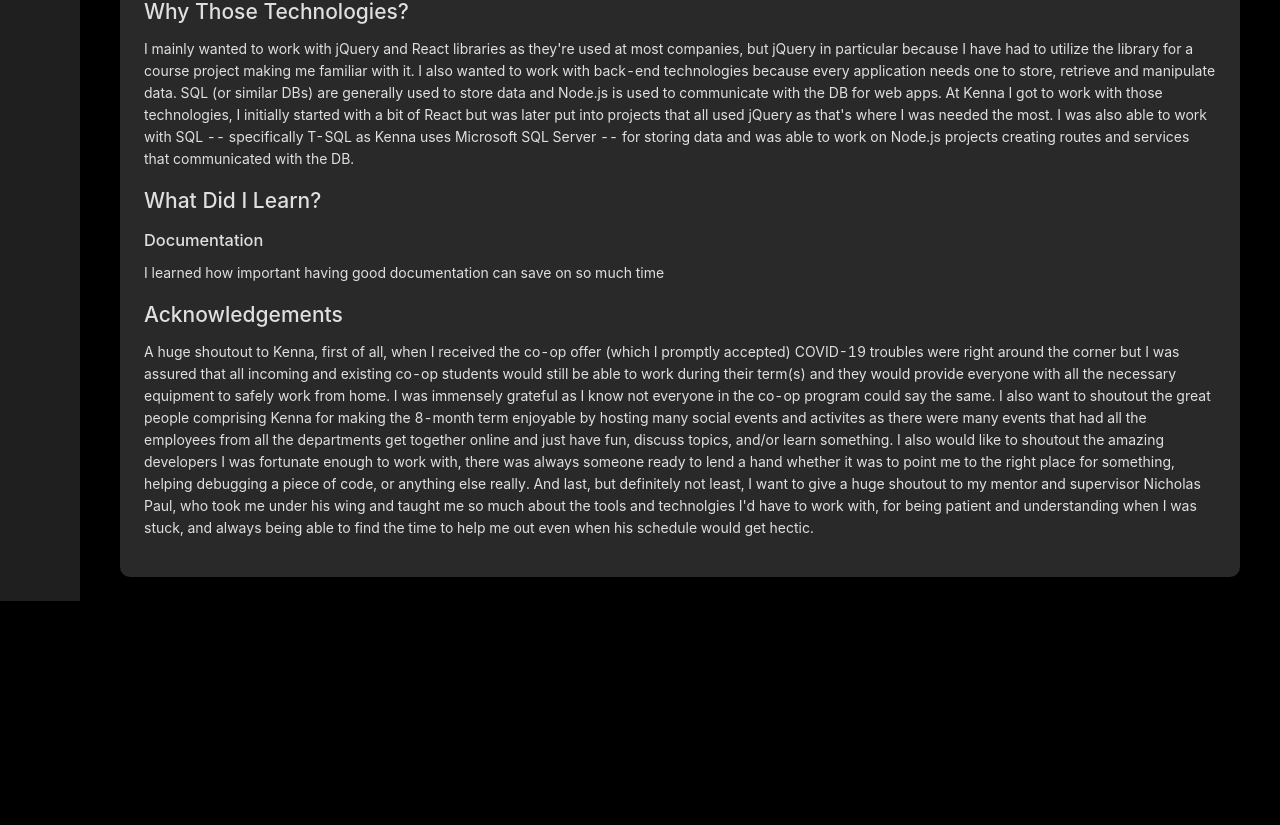
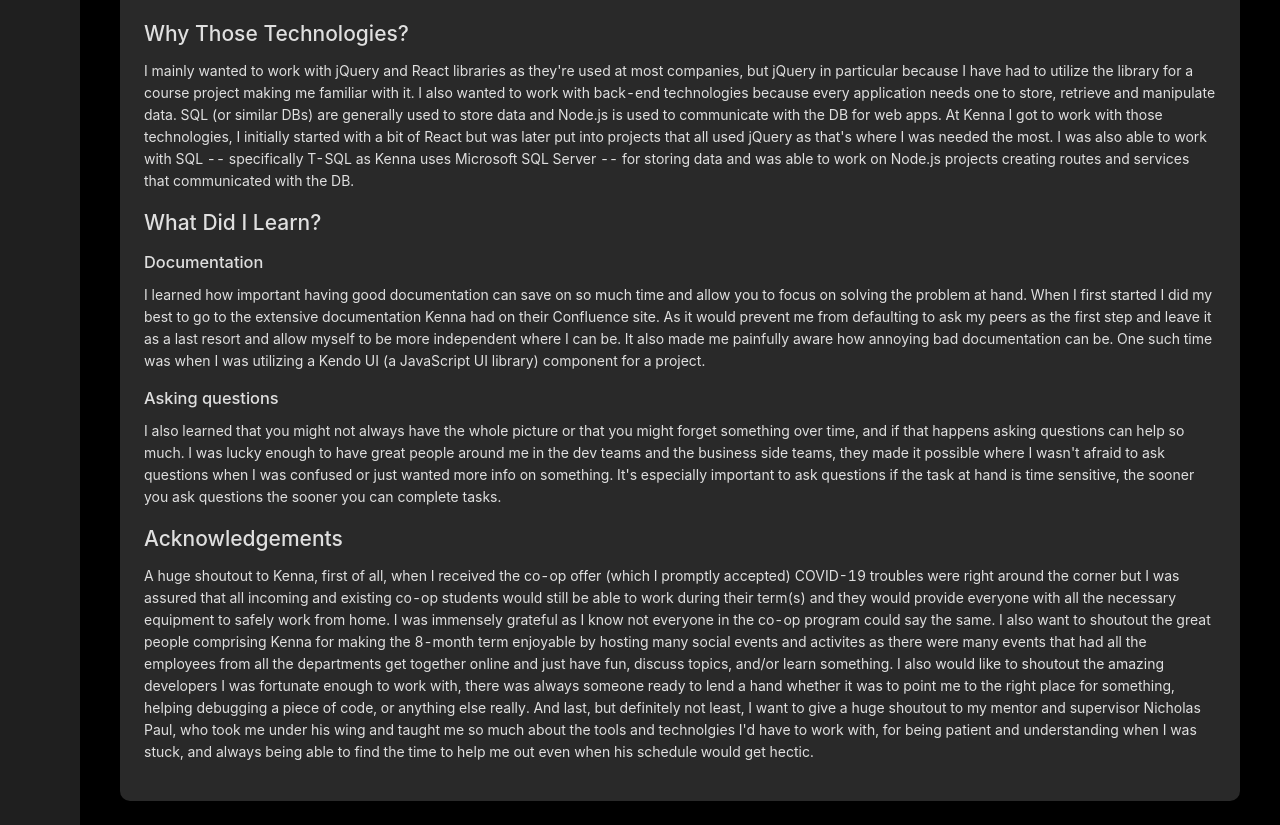
Before and after one commit to mbasak99/workterm-blog, a Next.js app: page /workterms/kenna in a window 1280 px wide. Shown: the part 1352-2177 px from the top of the page. Before the commit the page ends 1953 px from the top, so only its background shows below. Built offline with nearby package versions, Linux system fonts and the light colour scheme.

Commit message:
Very close to finishing Kenna page.

```diff
--- a/pages/workterms/kenna.js
+++ b/pages/workterms/kenna.js
@@ -94,10 +94,11 @@
           as my time at Kenna grew, along with my experience, I was assigned
           more and more significant tasks. I was assigned tasks that had me
           creating small features for certain projects' pages such as pop-ups
-          for an action a user wanted to perform. I would also receive tasks
-          that required me to iron out bugs that occurred and would require me
-          to take more time and use the debugging tools available to really
-          hammer out the problems.
+          for an action a user wanted to perform and finally transitioned to
+          creating a full page that contained multiple features based from a
+          wireframe. I would also receive tasks that required me to iron out
+          bugs that occurred and would require me to take more time and use the
+          debugging tools available to really hammer out the problems.
         </p>
       </div>
       <div>
@@ -132,7 +133,25 @@
           <h3>Documentation</h3>
           <p>
             I learned how important having good documentation can save on so
-            much time
+            much time and allow you to focus on solving the problem at hand.
+            When I first started I did my best to go to the extensive
+            documentation Kenna had on their Confluence site. As it would
+            prevent me from defaulting to ask my peers as the first step and
+            leave it as a last resort and allow myself to be more independent
+            where I can be. It also made me painfully aware how annoying bad
+            documentation can be. One such time was when I was utilizing a Kendo
+            UI (a JavaScript UI library) component for a project.
+          </p>
+          <h3>Asking questions</h3>
+          <p>
+            I also learned that you might not always have the whole picture or
+            that you might forget something over time, and if that happens
+            asking questions can help so much. I was lucky enough to have great
+            people around me in the dev teams and the business side teams, they
+            made it possible where I wasn't afraid to ask questions when I was
+            confused or just wanted more info on something. It's especially
+            important to ask questions if the task at hand is time sensitive,
+            the sooner you ask questions the sooner you can complete tasks.
           </p>
         </div>
       </div>
```
